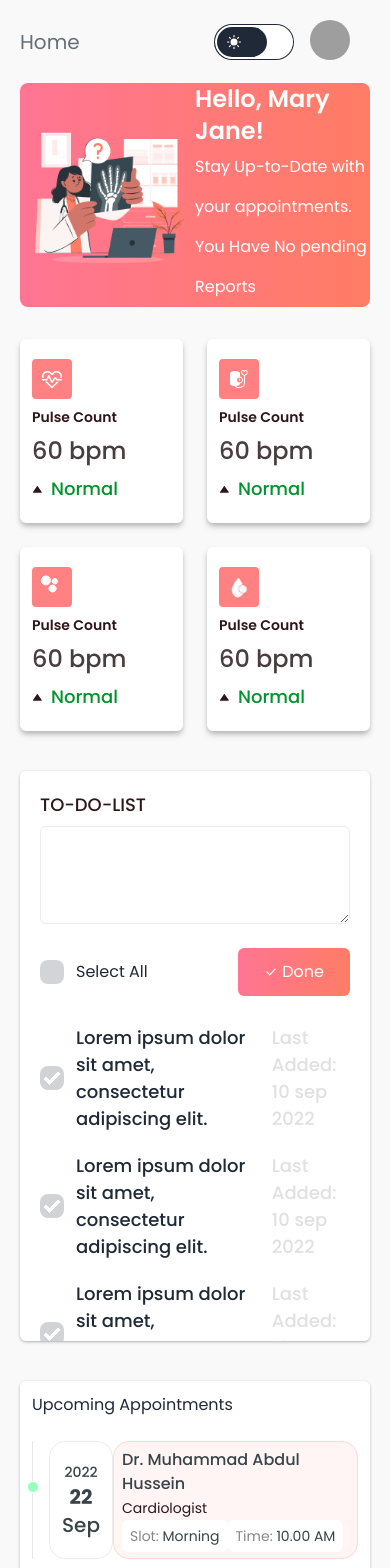
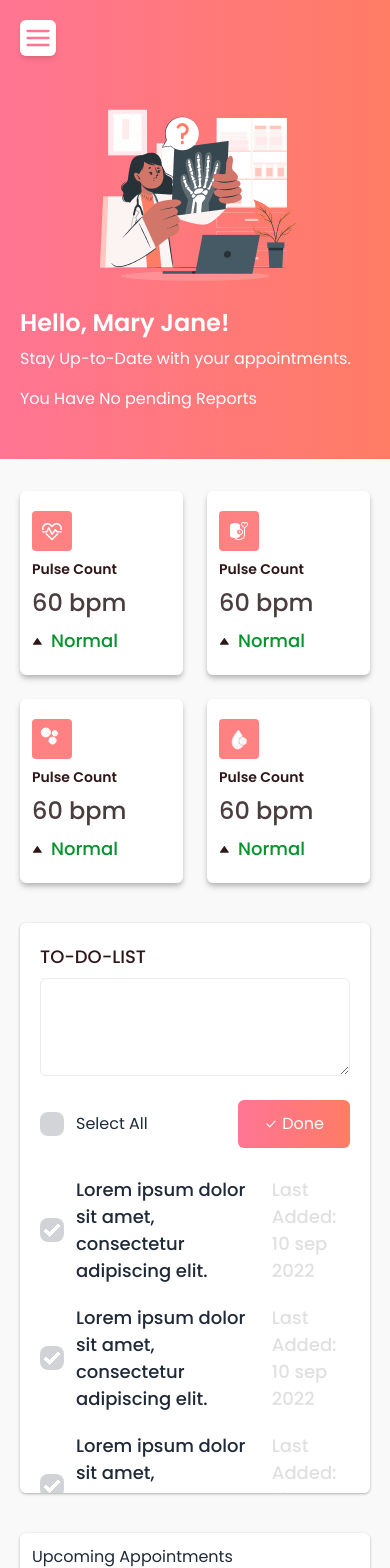
Before and after one commit to AsibHasanRiyad/mediDoc, a React (Vite) app: page / in a window 390 px wide. Shown: the top 1568 px of the page. Built offline with nearby package versions, Linux system fonts and the light colour scheme; grey boxes are pictures that could not be loaded.

Commit message:
mobile toggle added

```diff
--- a/src/Components/Cards/Cards.jsx
+++ b/src/Components/Cards/Cards.jsx
@@ -49,7 +49,7 @@ const Cards = () => {
     },
   ];
   return (
-    <div className=" grid grid-cols-2 mid:grid-cols-4 gap-6 mt-8" >
+    <div className=" grid grid-cols-2 mid:grid-cols-4 gap-6 mt-8 small:px-5 mid:px-0" >
       {cards.map((card) => (
         <div  key={card.id}>
           <div className=" bg-white shadow-md px-3 py-5 shadow-[#b8b7b7] rounded-md">
--- a/src/Components/Covid/Covid.jsx
+++ b/src/Components/Covid/Covid.jsx
@@ -11,12 +11,12 @@ const Covid = () => {
           <h1 className=" text-[#8A8686]">Thursday 10:00:00 AM</h1>
         </div>
       </div>
-      <div className=" flex justify-between items-center mt-4 gap-10 large:gap-0">
+      <div className=" flex flex-col mid:flex-row justify-between items-center mt-4 gap-10 large:gap-0">
         <div>
           <img className=" h-fit" src="/public/assets/Svg_sample2.png" alt="" />
         </div>
-        <div className=" bg-gradient-to-r from-[#FF7594] to-[#FF7C65] h-full text-white text-[14px] px-4 py-6 rounded-md text-center leading-10 max-h-[200px] overflow-scroll w-full ">
-          <div className=" grid grid-cols-2 gap-5 large:gap-0 large:grid-cols-1">
+        <div className=" bg-gradient-to-r from-[#FF7594] to-[#FF7C65] h-full text-white text-[14px] px-4 py-6 rounded-md text-center leading-10 mid:max-h-[200px] overflow-scroll w-48 mid:w-full ">
+          <div className=" grid grid-cols-1 mid:grid-cols-2 gap-5 large:gap-0 large:grid-cols-1">
             <div>
               <h1>Infection Number</h1>
               <h1 className=" text-3xl font-medium">500</h1>
--- a/src/Components/Hero/Hero.jsx
+++ b/src/Components/Hero/Hero.jsx
@@ -1,18 +1,32 @@
+/* eslint-disable react/prop-types */
+import { FiMenu } from "react-icons/fi";
 import Cards from "../Cards/Cards";
 
-const Hero = () => {
+const Hero = ({ setOpen }) => {
+  const handelOpen = () => {
+    setOpen(true);
+  };
   return (
-   <div className=" ">
-     <div className=" grid grid-cols-2 justify-between items-center bg-gradient-to-r from-[#FF7594] via-[#FF797B] to-[#FF7C65] rounded-lg">
     <div>
+      <div className="bg-gradient-to-r from-[#FF7594] via-[#FF797B] to-[#FF7C65] ">
+        {/* for mobile device  */}
+        <div className=" p-5">
+          <FiMenu
+            onClick={() => handelOpen()}
+            className=" text-4xl p-1 text-[#FF7594] shadow-md bg-white rounded-md  cursor-pointer"
+          />
+        </div>
+        <div className=" grid grid-cols-1 mid:grid-cols-2 justify-between items-center  mid:rounded-lg mid:mx-5 ">
+          <div className=" flex small:justify-center mid:justify-start items-center">
             <img src="/public/assets/Svg_sample1.png" alt="" />
           </div>
-      <div className=" text-white leading-10">
+          <div className=" text-white leading-10 ml-5 mid:ml-0 mb-10 mid:mb-0">
             <h1 className=" text-2xl font-semibold">Hello, Mary Jane!</h1>
             <p>
               Stay Up-to-Date with your appointments. <br />
               You Have No pending Reports
             </p>
+          </div>
         </div>
       </div>
       <Cards />
--- a/src/Components/NavBar/NavBar.jsx
+++ b/src/Components/NavBar/NavBar.jsx
@@ -3,7 +3,7 @@ import Toggler from "../Toggler/Toggler";
 
 const Navbar = () => {
     return (
-        <div className="flex justify-between items-center pr-4 py-4">
+        <div className=" hidden mid:flex justify-between items-center pr-4 py-4  ">
           <button className=" text-xl text-[#646F75]">Home</button>
 
           {/* toggle and profile*/}
--- a/src/Components/Sidebar/Sidebar.jsx
+++ b/src/Components/Sidebar/Sidebar.jsx
@@ -28,8 +28,8 @@ const Sidebar = () => {
               ? "fixed"
               : "relative",
         }}
-        className={`bg-white min-h-screen relative  duration-300 z-20 hidden mid:inline ${
-          open ? "w-[270px]" : " w-[70px] "
+        className={`bg-white min-h-screen relative  duration-300 z-20 mid:inline ${
+          open ? "w-[270px]" : " w-0 mid:w-[70px] "
         }`}
       >
         {open ? (
@@ -40,7 +40,7 @@ const Sidebar = () => {
         ) : (
           <FiMenu
             onClick={() => setOpen(true)}
-            className=" text-4xl p-1 text-[#FF7594] shadow-md bg-white rounded-full absolute right-4 top-5 cursor-pointer"
+            className=" text-4xl p-1 text-[#FF7594] shadow-md bg-white rounded-md absolute right-4 top-5 cursor-pointer"
           />
         )}
         <div className={`flex items-center m-5 gap-6   ${!open && "scale-0"}`}>
@@ -73,7 +73,7 @@ const Sidebar = () => {
 
         {/* appointment button */}
         {!open ? (
-          <div className=" mt-48">
+          <div className=" mt-48 small:hidden mid:inline">
             <div
               className={`p-2 w-10 h-10 bg-[#FF7C65] rounded-full m-4 flex flex-col gap-6`}
             >
@@ -92,23 +92,26 @@ const Sidebar = () => {
       </div>
 
       {/* Content */}
-      <div className=" bg-[#F9F9F9] w-full small:pl-5 mid:pl-[80px] large:pl-[50px] pr-5 ">
+      <div className=" bg-[#F9F9F9] w-full small:pl-0 mid:pl-[100px] large:pl-[50px] pr-0 mid:pr-10 pb-10">
         <Navbar />
+
+
+
         <div
           className={` mid:grid mid:grid-cols-1 large:grid-cols-6 grid-flow-row-dense ${
             open ? "gap-6" : " gap-0 large:gap-28"
           }`}
         >
           <div className="col-span-4 order-1">
-            <Hero />
+            <Hero setOpen={setOpen} />
           </div>
-          <div className={`order-2  large:order-3 col-span-1 mid:col-span-2 large:col-span-4 ${open ? ' mt-5 large:-mt-24' : ' mt-10 large:-mt-48'} `}>
+          <div className={`order-2 small:px-5 mid:px-0 mid:mr-5 large:mr-0  large:order-3 col-span-1 mid:col-span-2 large:col-span-4 ${open ? ' mt-5 large:-mt-24' : ' mt-10 large:-mt-48'} `}>
             <ToDo />
           </div>
-          <div className={` order-3 col-span-1 mid:col-span-2  large:order-2 small:mt-10 mid:mt-0  ${open ? ' -mt-5 large:-mt-0' : ' mt-0 large:-mt-0'}`}>
+          <div className={` order-3 small:px-5 mid:px-0 col-span-1 mid:col-span-2  large:order-2 small:mt-10 mid:mt-0  ${open ? ' -mt-5 large:-mt-0' : ' mt-0 large:-mt-0'}`}>
             <Appointments />
           </div>
-          <div className={` order-4 col-span-1 mid:col-span-4 large:col-span-2  ${open ? ' -mt-5 large:mt-0' : ' mt-0 large:-mt-20'}`}>
+          <div className={` order-4 small:px-5 mid:px-0 col-span-1 mid:col-span-4 large:col-span-2  ${open ? ' -mt-5 large:mt-0' : ' mt-0 large:-mt-20'}`}>
             <Covid />
           </div>
         </div>
--- a/src/Components/ToDo/ToDo.jsx
+++ b/src/Components/ToDo/ToDo.jsx
@@ -1,6 +1,6 @@
 const ToDo = () => {
   return (
-    <div className="bg-white max-h-[570px] overflow-scroll shadow p-5 shadow-[#b8b7b7] rounded-md mr-0  mid:mr-10 large:mr-0 block ">
+    <div className="bg-white max-h-[570px] overflow-scroll shadow p-5 shadow-[#b8b7b7] rounded-md mr-0   large:mr-0 block ">
       <h1 className=" text-[18px] font-medium text-[#2E1619] pb-2">
         TO-DO-LIST
       </h1>
```
Lines whose indentation alone changed are shown as unchanged.
